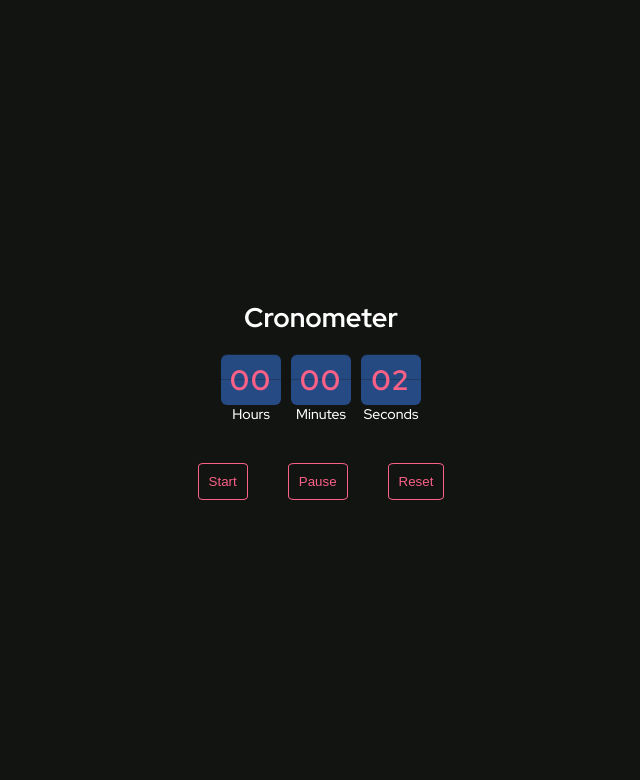
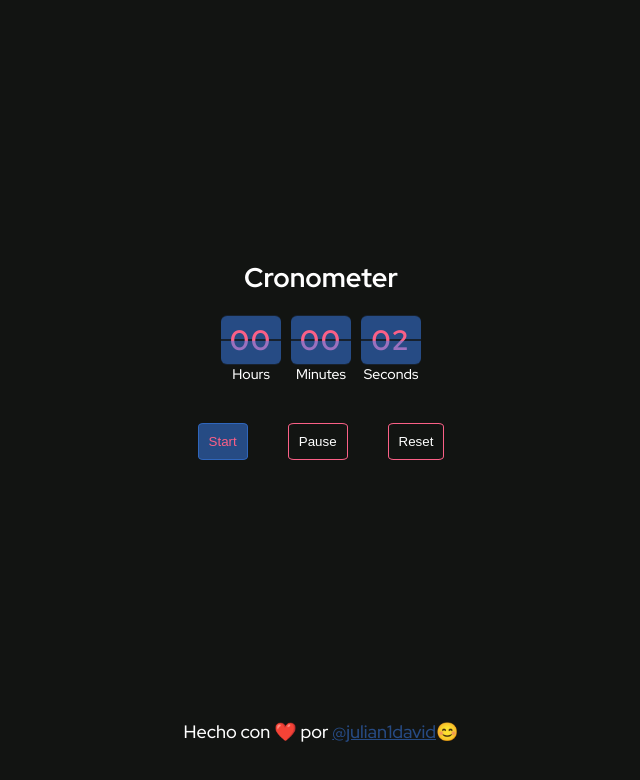
Before and after one commit to julian1david/chronometer, a plain HTML site: page index.html in a window 1280 px wide. Both pictures are taken after a click on the button "Start". Shown: the whole page, without its empty margins (319-959 px from the left). Drawn offline with Linux system fonts and the light colour scheme.

Commit message:
@feat: update footer and colors

```diff
--- a/index.html
+++ b/index.html
@@ -23,7 +23,7 @@
             <div class="Hero__time">
                 <div>
                     <div class="Time">
-                        <span class="Time__side Time__side-a"></span>
+                        <span id="span-hour" class="Time__side Time__side-a"></span>
                         <p id="hours" class="Time__text">00</p>
                         <span class="Time__side Time__side-b"></span>
                     </div>
@@ -39,7 +39,7 @@
                 </div>
                 <div>
                     <div class="Time">
-                        <span class="Time__side Time__side-a"></span>
+                        <span id="span-second" class="Time__side Time__side-a"></span>
                         <p id="seconds" class="Time__text">00</p>
                         <span class="Time__side Time__side-b"></span>
                     </div>
@@ -53,6 +53,9 @@
             </div>
         </section>
     </main>
+    <footer class="Footer">
+        <p>Hecho con ❤️ por <a href="https://github.com/julian1david">@julian1david</a>😊</p>
+    </footer>
     <script src="./src/index.js"></script>
 </body>
 
--- a/src/css/style.scss
+++ b/src/css/style.scss
@@ -24,7 +24,7 @@ body{
 }
 
 .Main{
-    height: 100vh;
+    height: 90vh;
     width: 100%;
     display: flex;
     align-items: center;
@@ -55,24 +55,10 @@ body{
         height: 25px;
         width: 100%;
         background-color: $blue-light;
+        transform-style: preserve-3d;
+        transform: rotateX(20deg);
         &-a{
             border-radius: 6px 6px 0 0;
-            animation: abanico;
-            animation-duration: 2s;
-            animation-fill-mode: forwards;
-            animation-iteration-count: infinite;
-
-            @keyframes abanico {
-                0% {
-                }
-                70% {
-                    transform: rotate3d(1, 0, 0, 180deg) translateY(-25px);
-                    opacity: 0;
-                }
-                100%{
-
-                }
-            }
         }
         &-b{
             border-radius: 0 0 6px 6px;
@@ -89,12 +75,16 @@ body{
         font-size: 1.4rem;
     }
 }
-
 .Buttons{
     display: flex;
     justify-content: space-between;
     gap: 40px;
     margin-top: 40px;
+    & button:disabled{
+        background-color: $blue-light;
+        color: $very-pink;
+        border: 1px solid $blue-light;
+    }
 }
 
 .Button{
@@ -103,5 +93,28 @@ body{
     cursor: pointer;
     background-color: transparent;
     border: 1px solid $very-pink;
-    color: $very-pink;
+    color: white;
 }
+
+.Footer{
+    height: 10vh;
+    text-align: center;
+    & a{
+        color: $blue-light;
+    }
+}
+.Toggled{
+    animation: abanico;
+    animation-duration: 0.5s;
+}
+
+@keyframes abanico {
+    0% {
+    }
+    70% {
+        transform: rotate3d(-1, 0, 0, 180deg) translateY(-25px);
+        opacity: 0;
+    }
+    100%{
+    }
+}
--- a/src/index.js
+++ b/src/index.js
@@ -1,33 +1,48 @@
 let seconds = document.querySelector('#seconds');
 let minutes = document.querySelector('#minutes');
 let hours = document.querySelector('#hours');
+let animable = document.querySelectorAll('.Time__side-a');
+let animations = [...animable];
 let secondsValue = 0;
 let minutesValue = 0;
 let hoursValue = 0;
 let currentTimer;
 
+animations.forEach(item => item.addEventListener('animationend', () => {
+    item.classList.remove('Toggled')
+}));
 
+const cronometro = () => {
+    secondsValue++;
+    seconds.textContent = ("0" + secondsValue).slice(-2);
+    animable[2].classList.add('Toggled');
+    //Cuando el intervalo lleve secondsValue a 59
+    if (secondsValue == 4) {
+        secondsValue = -1;
+    }
+    if (secondsValue == 0) {
+        minutesValue++;
+        minutes.textContent = ("0" + minutesValue).slice(-2);
+        animations[1].classList.add('Toggled');
+    }
+    if (minutesValue == 2) {
+        minutesValue = -1;
+    }
+    if (secondsValue == 0 && minutesValue == 0) {
+        hoursValue++;
+        hours.textContent = ("0" + hoursValue).slice(-2);;
+        animations[0].classList.add('Toggled');
+
+    }
+}
 const startTimer = () => {
     currentTimer = setInterval(() => {
-        secondsValue ++;
-        seconds.textContent = ('0' + secondsValue).slice(-2);
-        if (secondsValue >= 4){
-            minutesValue++;
-            secondsValue = 0;
-            minutes.textContent = ('0' + minutesValue).slice(-2);
-            if(minutesValue >= 2){
-                minutesValue = 0;
-                minutes.textContent = ('0' + minutesValue).slice(-2);
-                hoursValue++
-                hours.textContent = ('0' + hoursValue).slice(-2);
-            }
-        }
-    },1000)
+        cronometro()
+    }, 1000)
 }
 
 const pauseTimer = () => {
     clearInterval(currentTimer);
-    console.log("Pause");
 }
 
 const resetTimer = () => {
@@ -37,26 +52,28 @@ const resetTimer = () => {
     seconds.textContent = '00'
     minutes.textContent = '00'
     hours.textContent = '00'
+    clearInterval(currentTimer)
 }
 
 
 let buttons = document.querySelector('#buttons');
-let play =  document.querySelector('#start');
+let play = document.querySelector('#start');
+let pause = document.querySelector('#pause');
 
 buttons.addEventListener('click', (e) => {
-    if(e.target.id === "start"){
+    if (e.target.id === "start") {
         startTimer();
-        e.target.setAttribute(`disabled`,``);
+        e.target.setAttribute(`disabled`, ``);
+        pause.removeAttribute(`disabled`);
     }
-    else if (e.target.id === "pause"){
+    else if (e.target.id === "pause") {
         play.removeAttribute(`disabled`)
+        e.target.setAttribute(`disabled`, ``);
         pauseTimer()
     }
-    else if (e.target.id === "reset"){
+    else if (e.target.id === "reset") {
+        pause.removeAttribute(`disabled`);
         play.removeAttribute(`disabled`)
         resetTimer();
     }
 })
-
-document.getElementsByClassName
-document.getElementsByTagName
```
Also changed, not shown: src/css/style.css, 2 other files.
